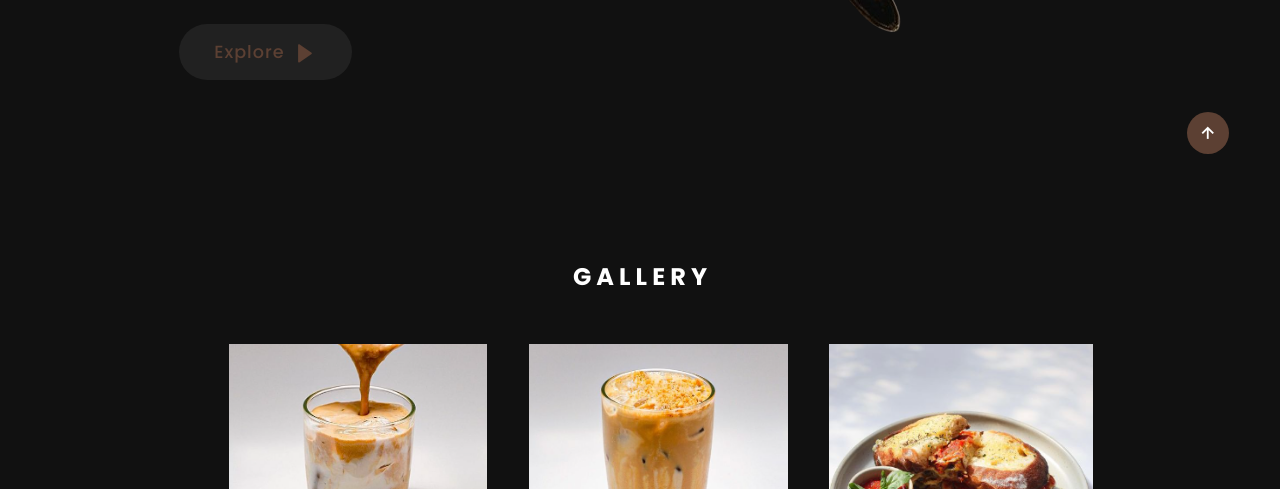
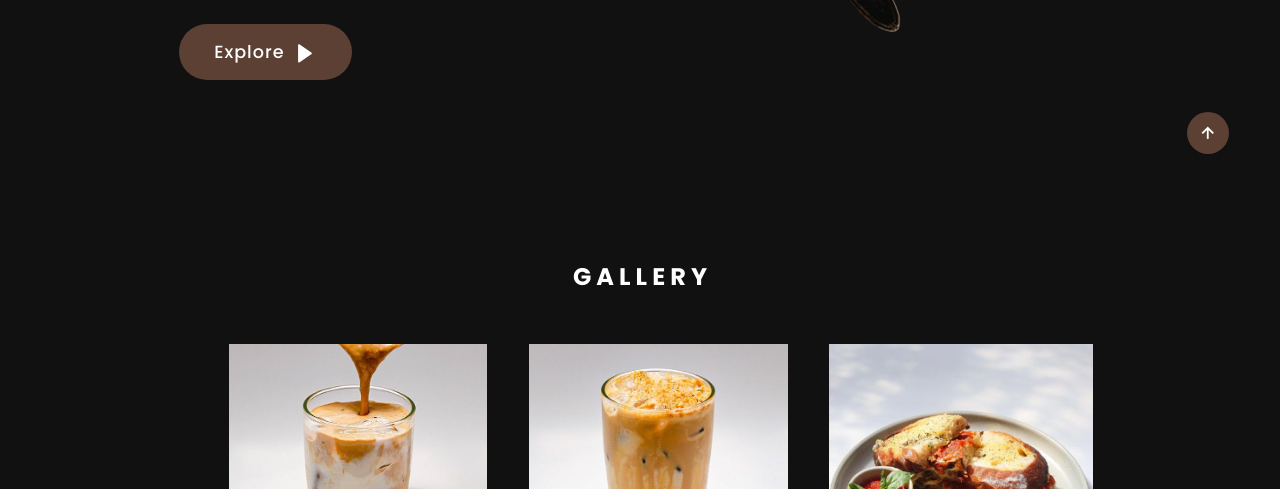
Before and after one commit to MaverickC301/Projects, a plain HTML site: page index.html in a window 1280 px wide. Shown: the part 611-1100 px from the top of the page. Drawn offline with nearby package versions, Linux system fonts and the light colour scheme.

Commit message:
Update style.css

```diff
--- a/style.css
+++ b/style.css
@@ -93,8 +93,8 @@ span{
 .btn{
     display: inline-block;
     padding: 15px 35px;
-    background: var(--other-color);
-    color: var(--main-color);
+    background: var(--main-color);
+    color: var(--text-color);
     font-size: var(--p-font);
     font-weight: 500;
     letter-spacing: 1px;
```
